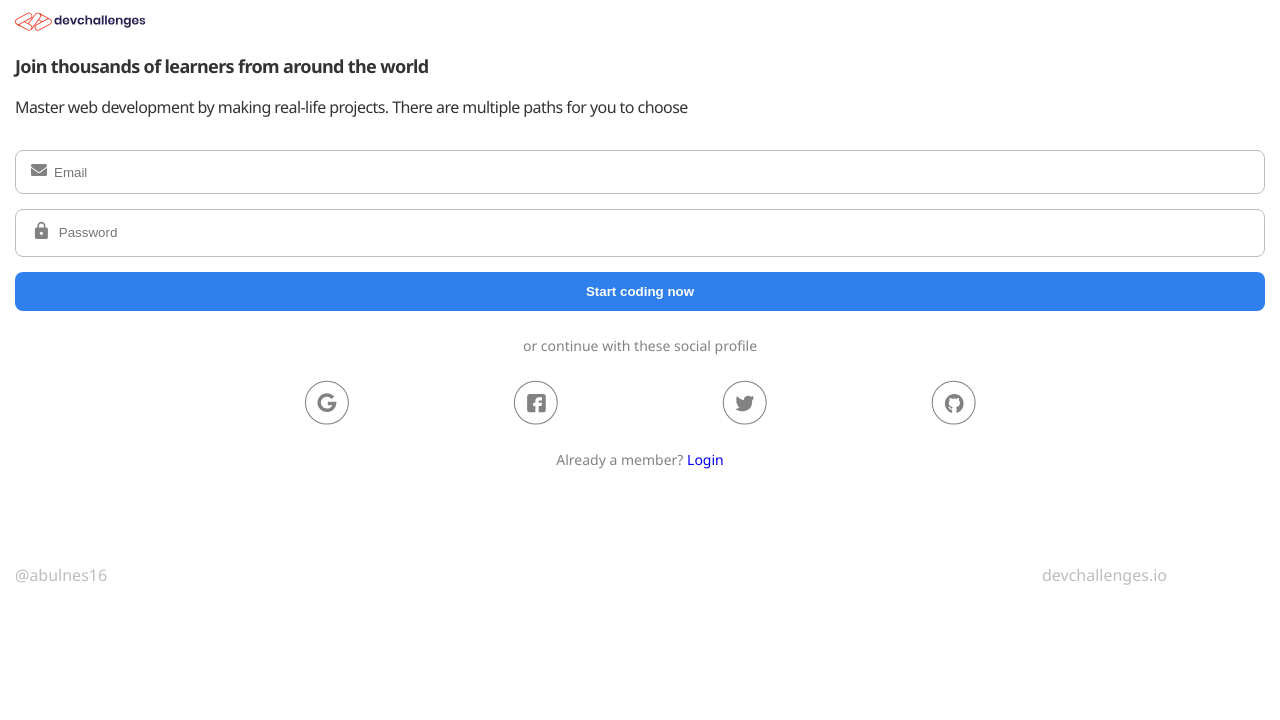
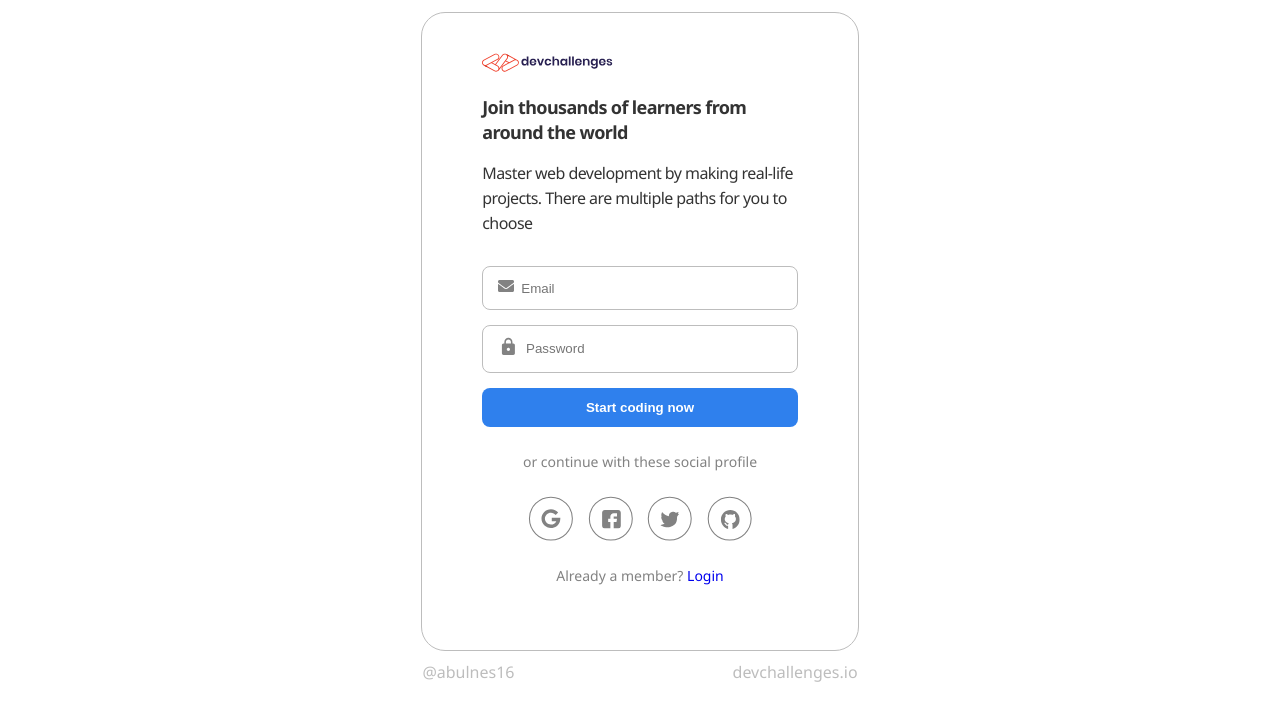
Before and after one commit to abulnes16/auth-app, a React (Create React App) app: page / in a window 1280 px wide. Shown: the top 720 px of the page. Built offline with nearby package versions, Linux system fonts and the light colour scheme.

Commit message:
Agregado responsive a login

```diff
--- a/src/components/Button.jsx
+++ b/src/components/Button.jsx
@@ -2,6 +2,7 @@ import styled from "styled-components";
 
 export default styled.button`
   background-color: #2f80ed;
+  cursor: pointer;
   padding: 12px 20px;
   border-radius: 8px;
   font-weight: bold;
--- a/src/components/layout/Footer.jsx
+++ b/src/components/layout/Footer.jsx
@@ -6,7 +6,19 @@ const FooterContainer = styled.footer`
   display: flex;
   justify-content: space-between;
   position: absolute;
+  margin: 0 auto;
   bottom: -80px;
+  right: 0;
+  left: 0;
+
+  @media screen and (min-width: 768px){
+    width: 55%;
+    bottom: -20px;
+  }
+
+  @media screen and (min-width: 1024px){
+    width: 34%;
+  }
 `;
 
 const Footer = () => {
--- a/src/views/register/components/RegisterStyles.jsx
+++ b/src/views/register/components/RegisterStyles.jsx
@@ -7,6 +7,19 @@ export const RegisterContainer = styled.div`
         margin: 25px 0;
       }
     }
+  }
+
+  @media screen and (min-width: 768px) {
+    width: 60%;
+    margin: 0 auto;
+    padding: 40px 60px;
+    border: 1px solid #bdbdbd;
+    box-sizing: border-box;
+    border-radius: 24px;
+  }
+
+  @media screen and (min-width: 1024px) {
+    width: 35%;
   }
 `;
 
```
